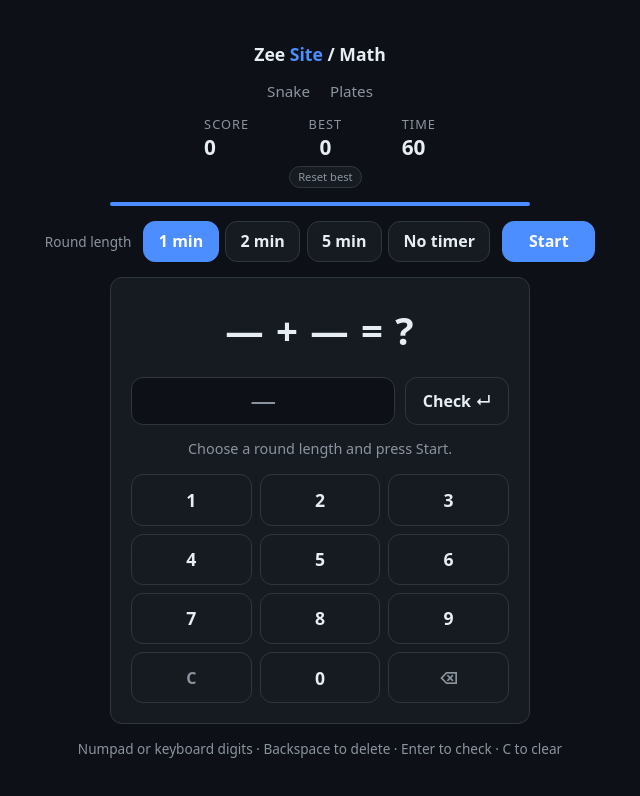
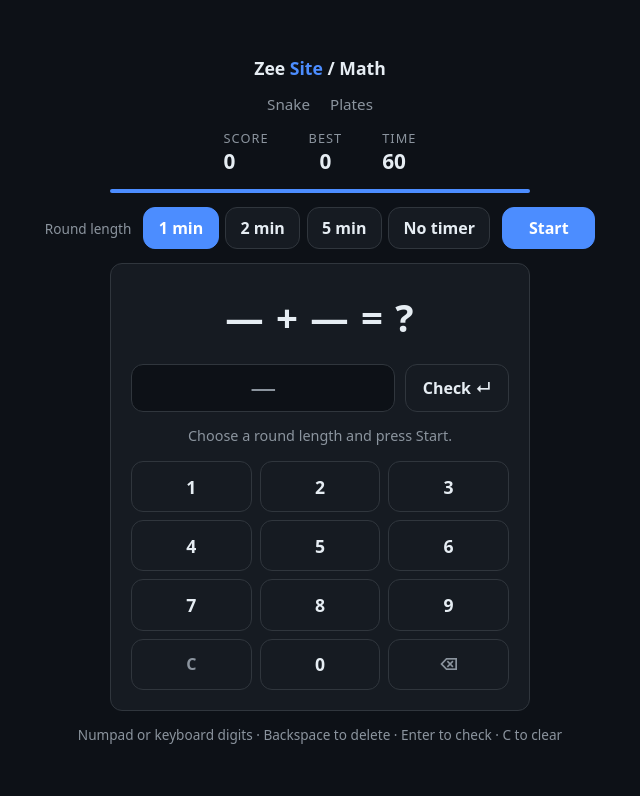
Before and after one commit to ZeeBuild/OC-Site, a plain HTML site: page math.html in a window 1280 px wide. Shown: the whole page, without its empty margins (320-960 px from the left). Drawn offline with Linux system fonts and the light colour scheme.

Commit message:
Remove reset best score button from math game

```diff
--- a/math.html
+++ b/math.html
@@ -48,16 +48,6 @@
     .hud .label { color: var(--muted); font-size: 0.8rem; text-transform: uppercase; letter-spacing: 0.08em; }
     .hud .value { font-size: 1.3rem; font-weight: 700; }
     .hud .best-cell { text-align: center; }
-    .reset-best {
-      display: block;
-      margin: 0.3rem auto 0;
-      padding: 0.15rem 0.5rem;
-      font-size: 0.7rem;
-      font-weight: 500;
-      color: var(--muted);
-      border-radius: 999px;
-    }
-    .reset-best:hover:not(:disabled) { color: var(--text); border-color: var(--accent); }
 
     .timebar { width: 100%; max-width: 420px; height: 4px; background: var(--border); border-radius: 999px; overflow: hidden; }
     .timebar-fill { height: 100%; width: 100%; background: var(--accent); transition: width 0.2s linear; }
@@ -170,7 +160,6 @@
     <div class="best-cell">
       <div class="label">Best</div>
       <div class="value" id="best">0</div>
-      <button type="button" id="resetBestBtn" class="reset-best" aria-label="Reset best score to zero">Reset best</button>
     </div>
     <div><div class="label">Time</div><div class="value" id="time">60</div></div>
   </div>
@@ -232,7 +221,6 @@
     const timeFill = document.getElementById('timeFill');
     const presetsEl = document.getElementById('presets');
     const startBtn = document.getElementById('startBtn');
-    const resetBestBtn = document.getElementById('resetBestBtn');
     const questionEl = document.getElementById('question');
     const answerEl = document.getElementById('answer');
     const checkBtn = document.getElementById('checkBtn');
@@ -404,13 +392,6 @@
     againBtn.addEventListener('click', start);
     checkBtn.addEventListener('click', submit);
 
-    resetBestBtn.addEventListener('click', () => {
-      best = 0;
-      try { localStorage.setItem('math-best', '0'); } catch (e) { /* storage unavailable */ }
-      bestEl.textContent = best;
-      setFeedback('Best score reset.');
-    });
-
     numpadEl.addEventListener('click', (e) => {
       const b = e.target.closest('button[data-key]');
       if (!b) return;
```
